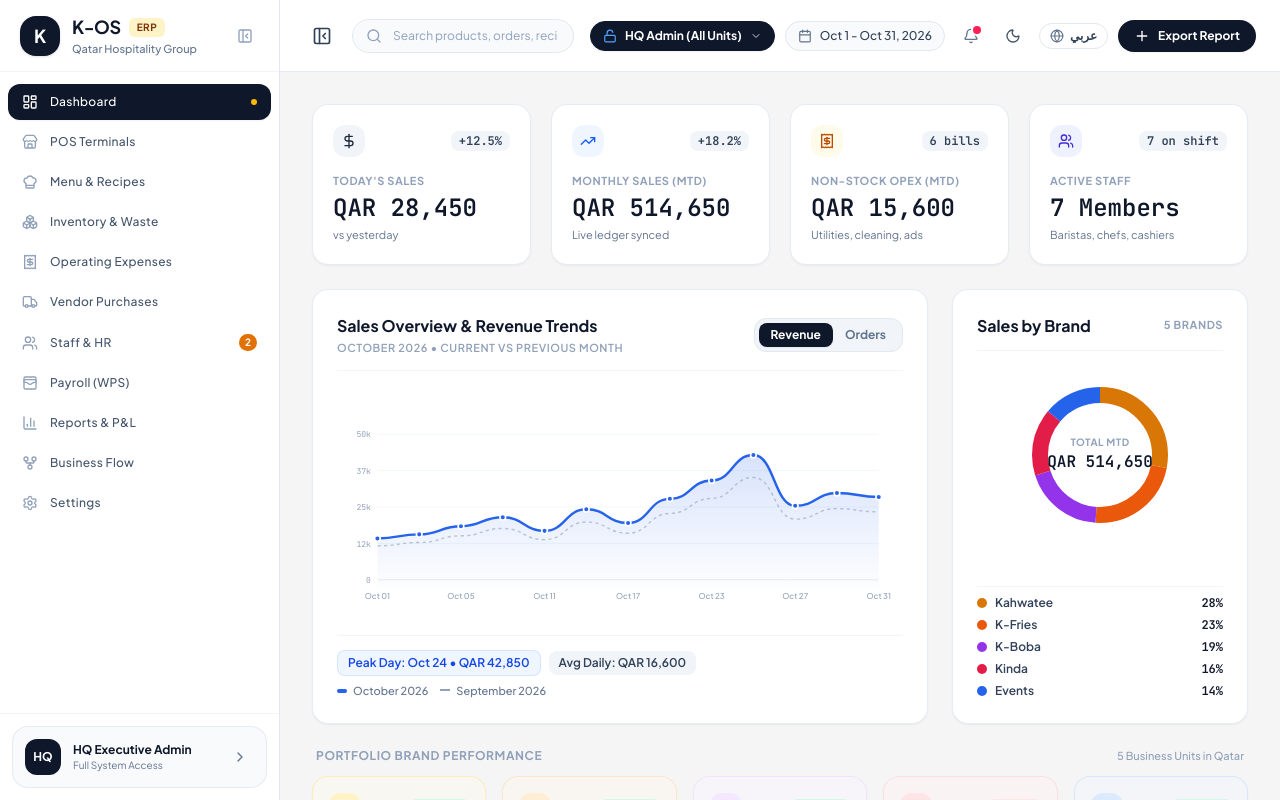
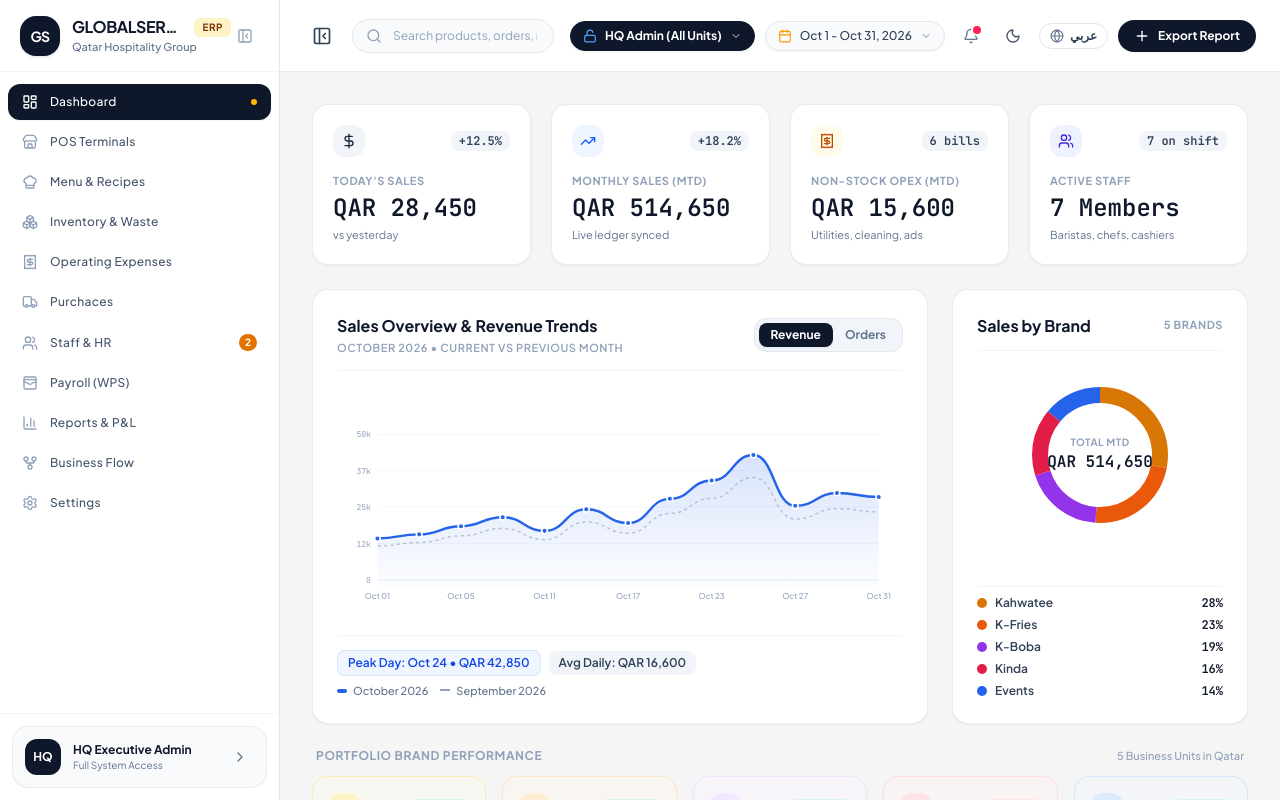
Before and after one commit to ariafmeddison57-cmyk/GLOBALSERVICEDEMO, a React (Vite) app: page / in a window 1280 px wide. Built offline with nearby package versions, Linux system fonts and the light colour scheme.

Commit message:
refactor: rebrand to GLOBALSERVICES and add date state
- Rename application from K-OS to GLOBALSERVICES.
- Centralize date range management in AppContext.
- Expose date range selection in the Header.
- Correct typos in purchase-related modules.

```diff
--- a/index.html
+++ b/index.html
@@ -3,9 +3,9 @@
   <head>
     <meta charset="UTF-8" />
     <meta name="viewport" content="width=device-width, initial-scale=1.0" />
-    <title>K-OS Restaurant Group ERP & POS</title>
+    <title>GLOBALSERVICES Restaurant Group ERP & POS</title>
     <meta name="description" content="Multi-brand, multi-branch restaurant enterprise ERP and cloud POS system for Kahwatee, K-Fries, K-Boba, Kinda, and Events in Qatar." />
-    <meta property="og:title" content="K-OS Restaurant Group ERP & POS" />
+    <meta property="og:title" content="GLOBALSERVICES Restaurant Group ERP & POS" />
     <meta property="og:description" content="Multi-brand, multi-branch restaurant enterprise ERP and cloud POS system for Kahwatee, K-Fries, K-Boba, Kinda, and Events in Qatar." />
     <meta property="og:type" content="website" />
     <meta name="twitter:card" content="summary_large_image" />
--- a/src/components/flow/BusinessFlowView.tsx
+++ b/src/components/flow/BusinessFlowView.tsx
@@ -32,8 +32,8 @@ export const BusinessFlowView: React.FC = () => {
   const supplySteps = [
     {
       id: 'purchases',
-      title: '1. Vendor Purchases',
-      titleAr: '١. مشتريات الموردين',
+      title: '1. Purchaces',
+      titleAr: '١. المشتريات والتوريد',
       icon: Truck,
       targetView: 'purchases' as ViewMode,
       description: 'Centralized PO generation with suppliers (Baladna Dairy, Coffee Planet, Gulf Packaging).',
@@ -119,7 +119,7 @@ export const BusinessFlowView: React.FC = () => {
       titleAr: '٣. مسير الرواتب ونظام حماية الأجور',
       icon: WalletCards,
       targetView: 'payroll' as ViewMode,
-      description: 'Calculates basic salaries, allowances, and OT with 1-click Qatar Central Bank SIF export.',
+      description: 'Calculates basic salaries, allowances, and OT with 1-click WPS SIF export.',
       demoData: 'QAR 74,680 Net Payable · QNB WPS format',
       benefit: 'Full Ministry of Labour compliance; prevents company commercial registration (CR) blocks.',
     },
@@ -163,12 +163,12 @@ export const BusinessFlowView: React.FC = () => {
             </span>
           </div>
           <h2 className="text-2xl font-bold tracking-tight">
-            {t('How K-OS Unifies Every Restaurant Operation', 'كيف يربط K-OS كافة مفاصل العمل في منصة واحدة')}
+            {t('How GLOBALSERVICES Unifies Every Restaurant Operation', 'كيف يربط GLOBALSERVICES كافة مفاصل العمل في منصة واحدة')}
           </h2>
           <p className="text-sm text-neutral-300 mt-1 max-w-2xl leading-relaxed">
             {t(
-              'Traditional restaurants use 5 disconnected systems (Excel, separate POS, payroll software, delivery aggregators). K-OS unites them into an automated, real-time feedback loop.',
-              'تستخدم المطاعم التقليدية برامج منفصلة تسبب هدر الوقت والأخطاء. يدمج K-OS المشتريات، الكاشير، شاشة المطبخ، الرواتب والتقارير في دورة عمل مؤتمتة واحدة.'
+              'Traditional restaurants use 5 disconnected systems (Excel, separate POS, payroll software, delivery aggregators). GLOBALSERVICES unites them into an automated, real-time feedback loop.',
+              'تستخدم المطاعم التقليدية برامج منفصلة تسبب هدر الوقت والأخطاء. يدمج GLOBALSERVICES المشتريات، الكاشير، شاشة المطبخ، الرواتب والتقارير في دورة عمل مؤتمتة واحدة.'
             )}
           </p>
         </div>
--- a/src/components/layout/Header.tsx
+++ b/src/components/layout/Header.tsx
@@ -12,6 +12,7 @@ import {
   Lock,
   Unlock,
   CheckCircle2,
+  Check,
   X,
   FileSpreadsheet,
   PanelLeftClose,
@@ -38,10 +39,12 @@ export const Header: React.FC = () => {
     isSidebarCollapsed,
     toggleSidebar,
     isRTL,
+    dateRange,
+    setDateRange,
   } = useApp();
 
   const [searchQuery, setSearchQuery] = useState('');
-  const [dateRange, setDateRange] = useState('Oct 1 - Oct 31, 2026');
+  const [isCalendarMenuOpen, setIsCalendarMenuOpen] = useState(false);
   const [isExportToastOpen, setIsExportToastOpen] = useState(false);
   const [isStationModalOpen, setIsStationModalOpen] = useState(false);
   const [isNotificationOpen, setIsNotificationOpen] = useState(false);
@@ -121,13 +124,59 @@ export const Header: React.FC = () => {
           <ChevronDown className="w-3 h-3 opacity-80" />
         </button>
 
-        {/* Date Range Dropdown Pill (Desktop) */}
+        {/* Date Range Dropdown Pill (Desktop & Tablet) */}
         {userRole === 'admin' && (
-          <div className="relative hidden lg:flex items-center">
-            <div className="flex items-center gap-2 px-3 py-1.5 rounded-full bg-slate-50 dark:bg-neutral-800/80 border border-slate-200 dark:border-neutral-700/80 text-xs text-slate-700 dark:text-neutral-300 font-medium">
-              <Calendar className="w-3.5 h-3.5 text-slate-500" />
+          <div className="relative">
+            <button
+              onClick={() => setIsCalendarMenuOpen(!isCalendarMenuOpen)}
+              className="flex items-center gap-2 px-3 py-1.5 rounded-full bg-slate-50 dark:bg-neutral-800/80 hover:bg-slate-100 dark:hover:bg-neutral-800 border border-slate-200 dark:border-neutral-700/80 text-xs text-slate-700 dark:text-neutral-300 font-medium transition-colors shadow-xs"
+              title={t('Change reporting period', 'تغيير الفترة الزمنية')}
+            >
+              <Calendar className="w-3.5 h-3.5 text-amber-500" />
               <span>{dateRange}</span>
-            </div>
+              <ChevronDown className="w-3 h-3 opacity-60" />
+            </button>
+
+            {isCalendarMenuOpen && (
+              <div className="absolute right-0 mt-2 w-64 p-2.5 rounded-2xl bg-white dark:bg-neutral-900 border border-slate-200 dark:border-neutral-800 shadow-xl z-50 animate-in fade-in zoom-in-95 duration-150">
+                <div className="px-2 py-1.5 border-b border-slate-100 dark:border-neutral-800 mb-1 flex items-center justify-between">
+                  <span className="text-[11px] font-bold text-slate-500 dark:text-neutral-400 uppercase tracking-wider">
+                    {t('Reporting Date Range', 'الفترة الزمنية')}
+                  </span>
+                  <span className="text-[10px] text-amber-600 font-bold">2026</span>
+                </div>
+
+                <div className="space-y-1">
+                  {[
+                    { id: 'today', label: t('Today (Real-time)', 'اليوم (مباشر)'), val: 'Today (Oct 8, 2026)' },
+                    { id: 'this-week', label: t('This Week', 'هذا الأسبوع'), val: 'Oct 4 - Oct 10, 2026' },
+                    { id: 'this-month', label: t('This Month (MTD)', 'هذا الشهر (MTD)'), val: 'Oct 1 - Oct 31, 2026' },
+                    { id: 'last-month', label: t('Last Month', 'الشهر الماضي'), val: 'Sep 1 - Sep 30, 2026' },
+                    { id: 'q3', label: t('Q3 2026', 'الربع الثالث ٢٠٢٦'), val: 'Jul 1 - Sep 30, 2026' },
+                    { id: 'ytd', label: t('Year to Date (YTD)', 'من بداية السنة (YTD)'), val: 'Jan 1 - Oct 31, 2026' },
+                  ].map((preset) => {
+                    const isSelected = dateRange === preset.val;
+                    return (
+                      <button
+                        key={preset.id}
+                        onClick={() => {
+                          setDateRange(preset.val);
+                          setIsCalendarMenuOpen(false);
+                        }}
+                        className={`w-full flex items-center justify-between px-2.5 py-1.5 rounded-xl text-xs font-semibold transition-colors ${
+                          isSelected
+                            ? 'bg-amber-500 text-neutral-950 font-bold'
+                            : 'text-slate-700 dark:text-neutral-300 hover:bg-slate-100 dark:hover:bg-neutral-800'
+                        }`}
+                      >
+                        <span>{preset.label}</span>
+                        {isSelected && <Check className="w-3.5 h-3.5 stroke-[3]" />}
+                      </button>
+                    );
+                  })}
+                </div>
+              </div>
+            )}
           </div>
         )}
 
@@ -216,7 +265,7 @@ export const Header: React.FC = () => {
           </div>
           <div>
             <h4 className="text-xs font-bold">{t('Report Export Successful', 'تم تصدير التقرير بنجاح')}</h4>
-            <p className="text-[11px] text-slate-300">{t('K-OS_Consolidated_Financial_Oct2026.pdf ready', 'تم تجهيز ملف التقرير المالي الموحد')}</p>
+            <p className="text-[11px] text-slate-300">{t('GLOBALSERVICES_Consolidated_Financial_Oct2026.pdf ready', 'تم تجهيز ملف التقرير المالي الموحد')}</p>
           </div>
         </div>
       )}
--- a/src/components/layout/Sidebar.tsx
+++ b/src/components/layout/Sidebar.tsx
@@ -99,7 +99,7 @@ export const Sidebar: React.FC = () => {
     },
     {
       id: 'purchases',
-      label: 'Vendor Purchases',
+      label: 'Purchaces',
       labelAr: 'المشتريات والتوريد',
       icon: Truck,
     },
@@ -152,16 +152,16 @@ export const Sidebar: React.FC = () => {
           <div className="flex items-center gap-3 min-w-0">
             <div
               onClick={() => setCurrentView('dashboard')}
-              className="w-10 h-10 rounded-2xl bg-slate-900 dark:bg-white flex items-center justify-center text-white dark:text-neutral-900 font-black text-lg shadow-sm cursor-pointer hover:opacity-90 shrink-0"
-              title="K-OS Restaurant Group ERP"
+              className="w-10 h-10 rounded-2xl bg-slate-900 dark:bg-white flex items-center justify-center text-white dark:text-neutral-900 font-black text-sm shadow-sm cursor-pointer hover:opacity-90 shrink-0 tracking-tighter"
+              title="GLOBALSERVICES Restaurant Group ERP"
             >
-              K
+              GS
             </div>
             {!isSidebarCollapsed && (
               <div className="min-w-0 animate-in fade-in duration-200">
                 <div className="flex items-center gap-2">
-                  <span className="font-extrabold text-lg tracking-tight text-slate-900 dark:text-neutral-100">
-                    K-OS
+                  <span className="font-extrabold text-base tracking-tight text-slate-900 dark:text-neutral-100 truncate">
+                    GLOBALSERVICES
                   </span>
                   <span className="text-[10px] font-extrabold uppercase tracking-wider px-2 py-0.5 rounded-md bg-amber-100 text-amber-900 dark:bg-amber-950/60 dark:text-amber-300">
                     ERP
--- a/src/components/menu/MenuRecipesView.tsx
+++ b/src/components/menu/MenuRecipesView.tsx
@@ -276,7 +276,7 @@ export const MenuRecipesView: React.FC = () => {
     const recipeData = {
       productId: '',
       productName: formName,
-      prepInstructions: 'Standardized SOP recipe execution per K-OS group quality handbook.',
+      prepInstructions: 'Standardized SOP recipe execution per GLOBALSERVICES group quality handbook.',
       ingredients: formIngredients,
       totalFoodCost: computedTotalFoodCost,
       grossMarginPercent: computedGrossMargin,
--- a/src/components/payroll/PayrollView.tsx
+++ b/src/components/payroll/PayrollView.tsx
@@ -35,9 +35,9 @@ export const PayrollView: React.FC = () => {
     setRecords((prev) => prev.map((r) => ({ ...r, wpsStatus: 'Processed' })));
   };
 
-  // Generate realistic Qatar Central Bank WPS SIF file content
+  // Generate realistic WPS SIF file content
   const sifContent = [
-    `HDR,K-OS_HOSPITALITY_GROUP_QATAR,CR104928,${new Date().toISOString().slice(0, 10).replace(/-/g, '')},${records.length},${totalPayrollDue.toFixed(2)},QAR,QNB`,
+    `HDR,GLOBALSERVICES_HOSPITALITY_GROUP_QATAR,CR104928,${new Date().toISOString().slice(0, 10).replace(/-/g, '')},${records.length},${totalPayrollDue.toFixed(2)},QAR,QNB`,
     ...records.map(
       (r, i) =>
         `DTR,${(i + 1).toString().padStart(4, '0')},${r.employeeName.toUpperCase()},${r.bankIban},${r.netPay.toFixed(2)},${r.basicSalary.toFixed(2)},${(r.allowances + r.overtimePay).toFixed(2)},0.00,SALARY_OCT_2026`
@@ -50,13 +50,10 @@ export const PayrollView: React.FC = () => {
       <div className="flex flex-col sm:flex-row sm:items-center justify-between gap-4">
         <div>
           <h2 className="text-xl font-bold tracking-tight text-neutral-900 dark:text-neutral-100">
-            {t('Payroll & Qatar WPS Compliance', 'مسير الرواتب ونظام حماية الأجور (WPS)')}
+            {t('Payroll', 'مسير الرواتب')}
           </h2>
           <p className="text-xs text-neutral-500 dark:text-neutral-400 mt-0.5">
-            {t(
-              'Automated salary computation, biometric overtime integration, and Ministry of Labour SIF file generation.',
-              'احتساب تلقائي للرواتب وساعات الإضافي واستخراج ملف نظام حماية الأجور لوزارة العمل القطرية.'
-            )}
+            {t('Payroll', 'مسير الرواتب')}
           </p>
         </div>
 
@@ -209,7 +206,7 @@ export const PayrollView: React.FC = () => {
                   <span>{t('Qatar Wage Protection SIF File Export', 'ملف نظام حماية الأجور (SIF)')}</span>
                 </h3>
                 <p className="text-[11px] text-neutral-500 mt-0.5">
-                  Qatar Central Bank (QCB) & Ministry of Administrative Development, Labour and Social Affairs compliant.
+                  Ministry of Administrative Development, Labour and Social Affairs compliant.
                 </p>
               </div>
               <button onClick={() => setIsSifModalOpen(false)}>
@@ -223,7 +220,7 @@ export const PayrollView: React.FC = () => {
 
             <div className="flex items-center justify-between pt-2">
               <span className="text-xs text-neutral-500">
-                Filename: <code className="font-mono font-bold">KOS_WPS_202610_SIF.csv</code>
+                Filename: <code className="font-mono font-bold">GLOBALSERVICES_WPS_202610_SIF.csv</code>
               </span>
               <button
                 onClick={() => {
--- a/src/components/purchases/PurchasesView.tsx
+++ b/src/components/purchases/PurchasesView.tsx
@@ -70,7 +70,7 @@ export const PurchasesView: React.FC = () => {
       <div className="flex flex-col sm:flex-row sm:items-center justify-between gap-4">
         <div>
           <h2 className="text-xl font-bold tracking-tight text-neutral-900 dark:text-neutral-100">
-            {t('Purchasing & Supplier Procurement', 'المشتريات وسلاسل التوريد')}
+            {t('Purchaces', 'المشتريات')}
           </h2>
           <p className="text-xs text-neutral-500 dark:text-neutral-400 mt-0.5">
             {t(
--- a/src/components/settings/SettingsView.tsx
+++ b/src/components/settings/SettingsView.tsx
@@ -3,7 +3,6 @@ import {
   Settings,
   Building2,
   Store,
-  Printer,
   Shield,
   CreditCard,
   CheckCircle2,
@@ -62,7 +61,7 @@ export const SettingsView: React.FC = () => {
         <div className="flex items-center gap-2">
           <Store className="w-4 h-4 text-amber-500" />
           <h3 className="text-sm font-bold text-neutral-900 dark:text-neutral-100">
-            {t('K-OS Brands Portfolio (5 Brands)', 'محفظة علامات K-OS (٥ علامات)')}
+            {t('GLOBALSERVICES Brands Portfolio (5 Brands)', 'محفظة علامات GLOBALSERVICES (٥ علامات)')}
           </h3>
         </div>
 
@@ -148,31 +147,6 @@ export const SettingsView: React.FC = () => {
             </div>
           </div>
         </div>
-
-        {/* Hardware & Cloud Sync */}
-        <div className="bg-white dark:bg-neutral-900 border border-neutral-200 dark:border-neutral-800 rounded-2xl p-5 space-y-3">
-          <div className="flex items-center gap-2">
-            <Printer className="w-4 h-4 text-amber-500" />
-            <h3 className="text-sm font-bold text-neutral-900 dark:text-neutral-100">
-              {t('Hardware & Cloud Sync Status', 'الأجهزة والطابعات والمزامنة')}
-            </h3>
-          </div>
-
-          <div className="space-y-2 text-xs">
-            <div className="p-2.5 rounded-xl bg-neutral-50 dark:bg-neutral-800 flex items-center justify-between">
-              <span className="text-neutral-700 dark:text-neutral-300">Kitchen Display (KDS) LAN</span>
-              <span className="text-emerald-600 font-bold font-mono">Connected (192.168.1.104)</span>
-            </div>
-            <div className="p-2.5 rounded-xl bg-neutral-50 dark:bg-neutral-800 flex items-center justify-between">
-              <span className="text-neutral-700 dark:text-neutral-300">Thermal Receipt Printer (80mm)</span>
-              <span className="text-emerald-600 font-bold font-mono">EPSON TM-T88VI Ready</span>
-            </div>
-            <div className="p-2.5 rounded-xl bg-neutral-50 dark:bg-neutral-800 flex items-center justify-between">
-              <span className="text-neutral-700 dark:text-neutral-300">Qatar Central Bank WPS API</span>
-              <span className="text-emerald-600 font-bold font-mono">QNB Direct Gateway Active</span>
-            </div>
-          </div>
-        </div>
       </div>
     </div>
   );
--- a/src/context/AppContext.tsx
+++ b/src/context/AppContext.tsx
@@ -45,6 +45,8 @@ interface AppContextType {
   isSidebarCollapsed: boolean;
   setIsSidebarCollapsed: (collapsed: boolean) => void;
   toggleSidebar: () => void;
+  dateRange: string;
+  setDateRange: (range: string) => void;
 
   // POS Unit Architecture & Role Login
   userRole: UserRole;
@@ -132,6 +134,7 @@ export const AppProvider: React.FC<{ children: ReactNode }> = ({ children }) =>
   const [selectedBrand, setSelectedBrand] = useState<BrandId | 'all'>('all');
   const [selectedBranch, setSelectedBranch] = useState<BranchId | 'all'>('west-walk');
   const [isSidebarCollapsed, setIsSidebarCollapsed] = useState<boolean>(false);
+  const [dateRange, setDateRange] = useState<string>('Oct 1 - Oct 31, 2026');
 
   const toggleSidebar = () => {
     playSound('beep');
@@ -567,6 +570,8 @@ export const AppProvider: React.FC<{ children: ReactNode }> = ({ children }) =>
         isSidebarCollapsed,
         setIsSidebarCollapsed,
         toggleSidebar,
+        dateRange,
+        setDateRange,
         userRole,
         setUserRole,
         currentPosUnitId,
```
